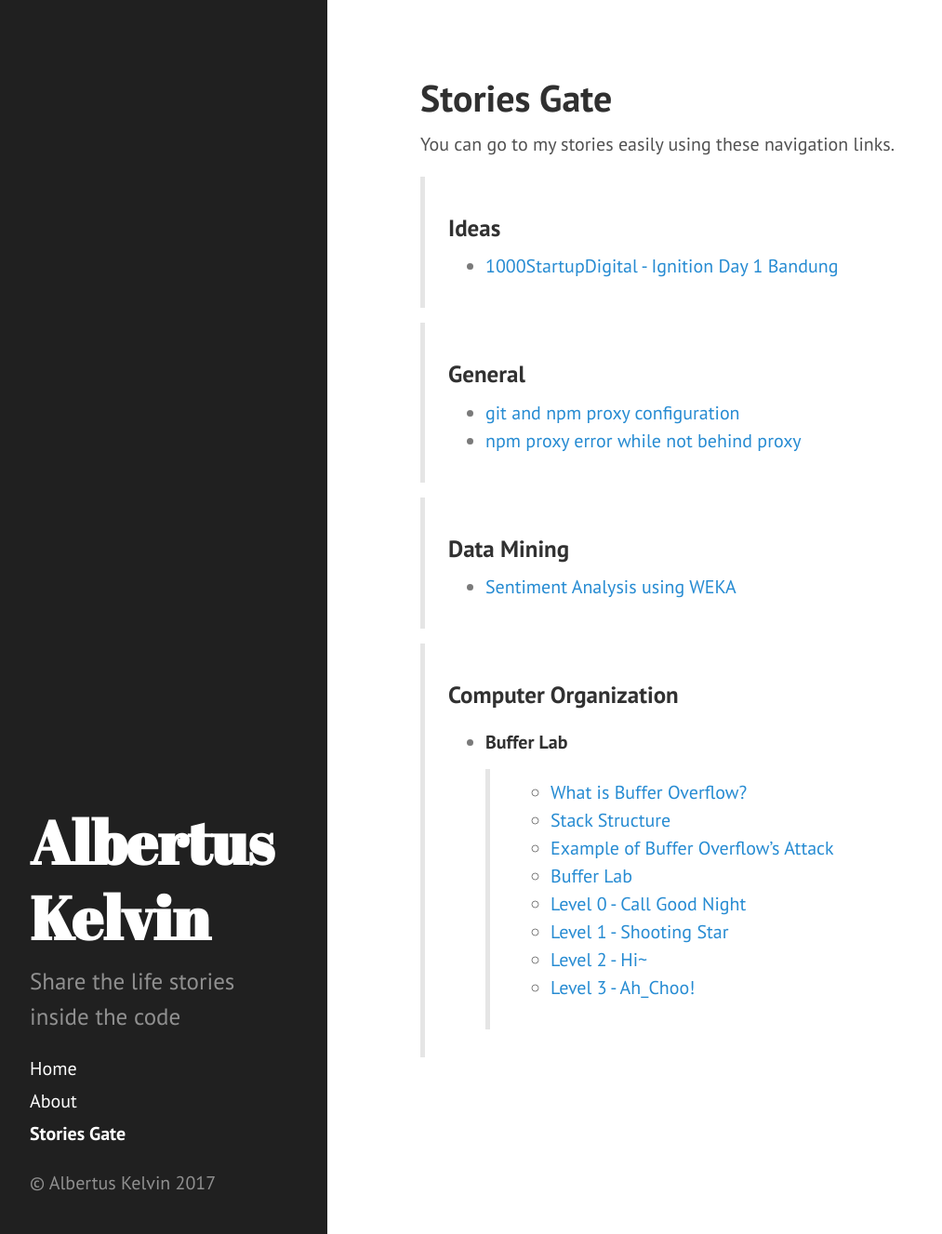
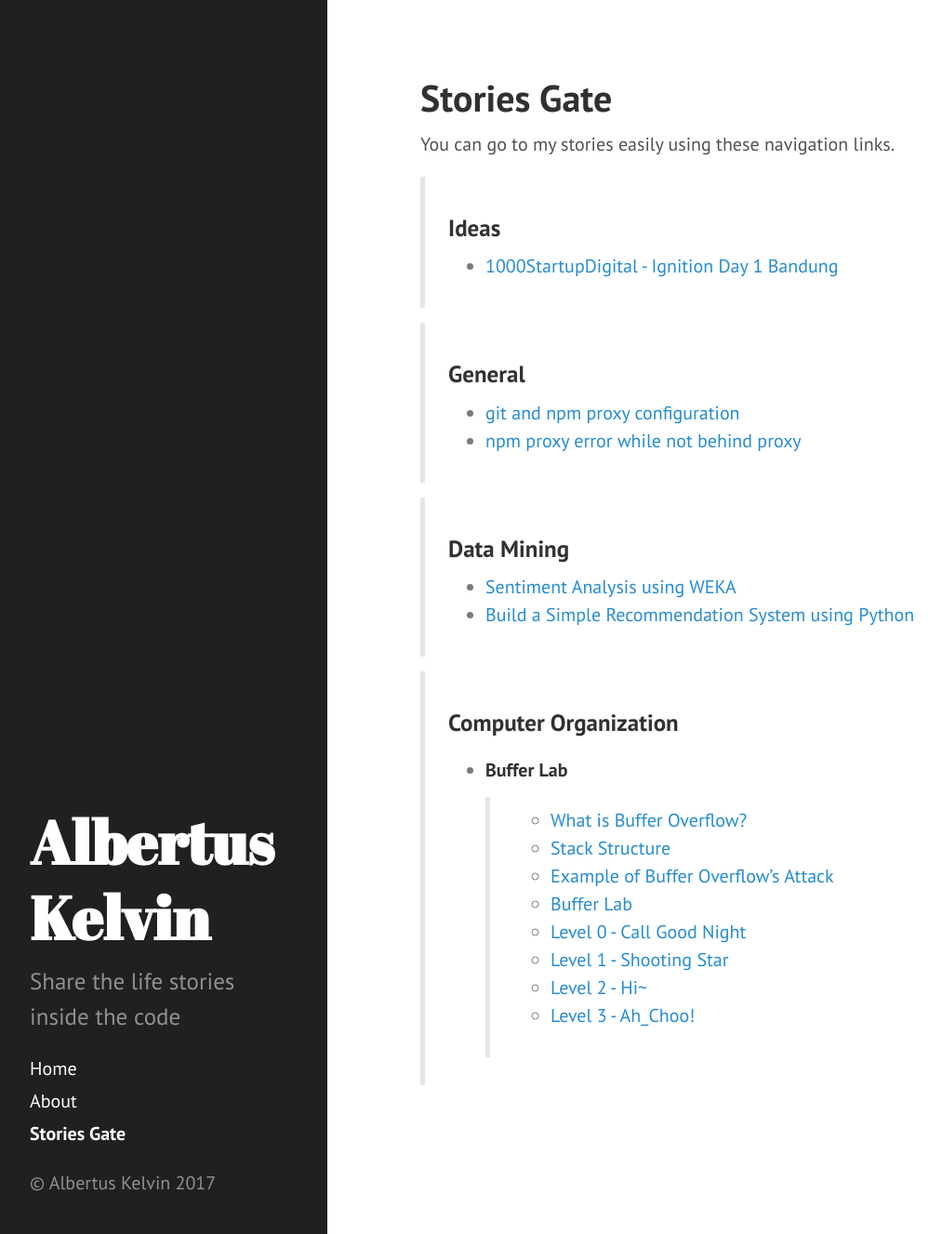
Before and after one commit to albertusk95/albertusk95.github.io, a Jekyll site: the page built from gate.md, in a window 1280 px wide and 1327 px high. Shown: the whole window at 93% size, without its empty margins (8-1021 px from the left). Built offline with Jekyll 4.4.1, drawn with Linux system fonts in a browser that asks for light colours.

Commit message:
add recsys to the stories gate

```diff
--- a/gate.md
+++ b/gate.md
@@ -15,6 +15,7 @@ You can go to my stories easily using these navigation links.
 
 > ### Data Mining
 > * [Sentiment Analysis using WEKA](https://albertusk95.github.io/2016/12/26/sentiment-analysis)
+> * [Build a Simple Recommendation System using Python](https://albertusk95.github.io/2017/01/06/build-a-simple-recsys)
 
 > ### Computer Organization
 > * #### Buffer Lab
```
